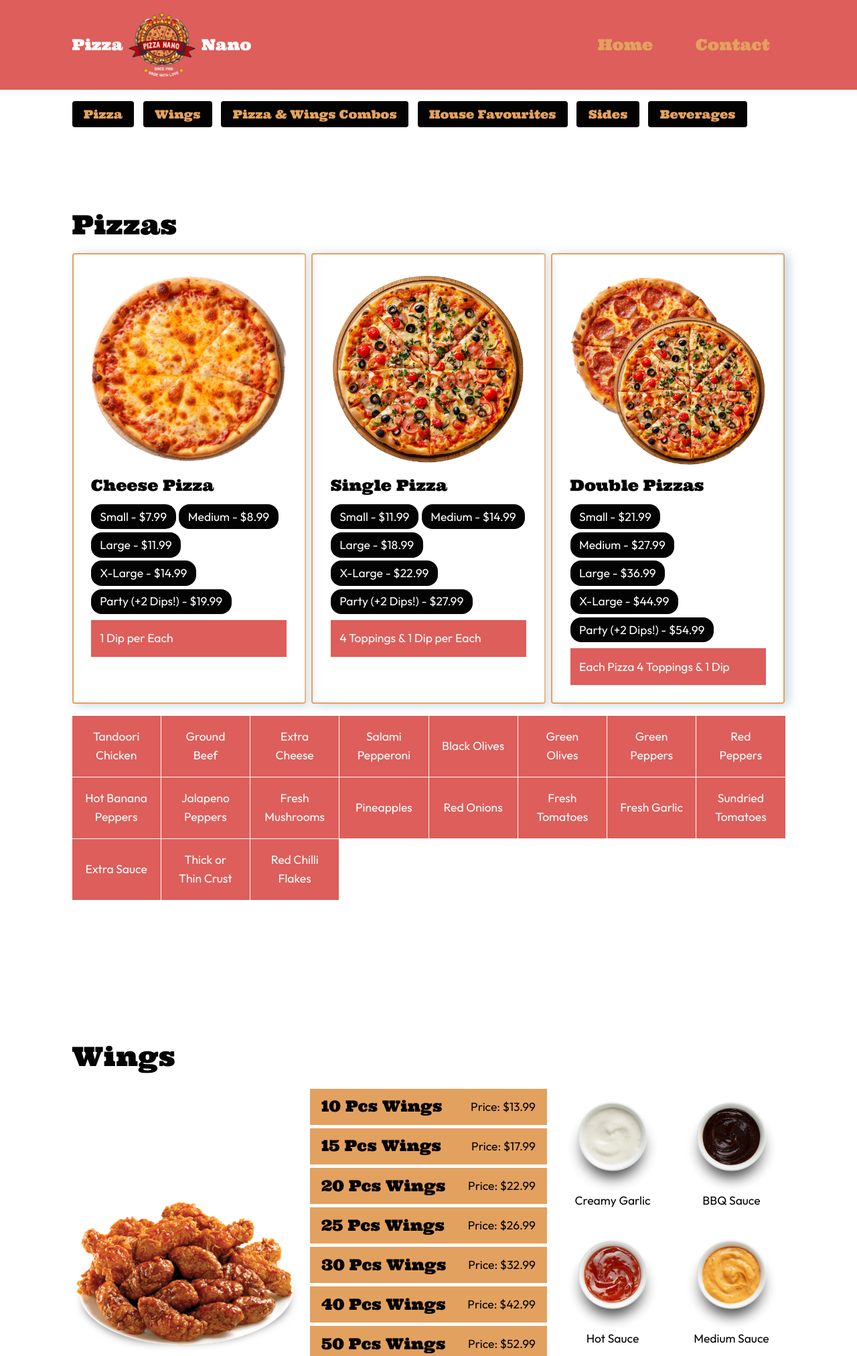
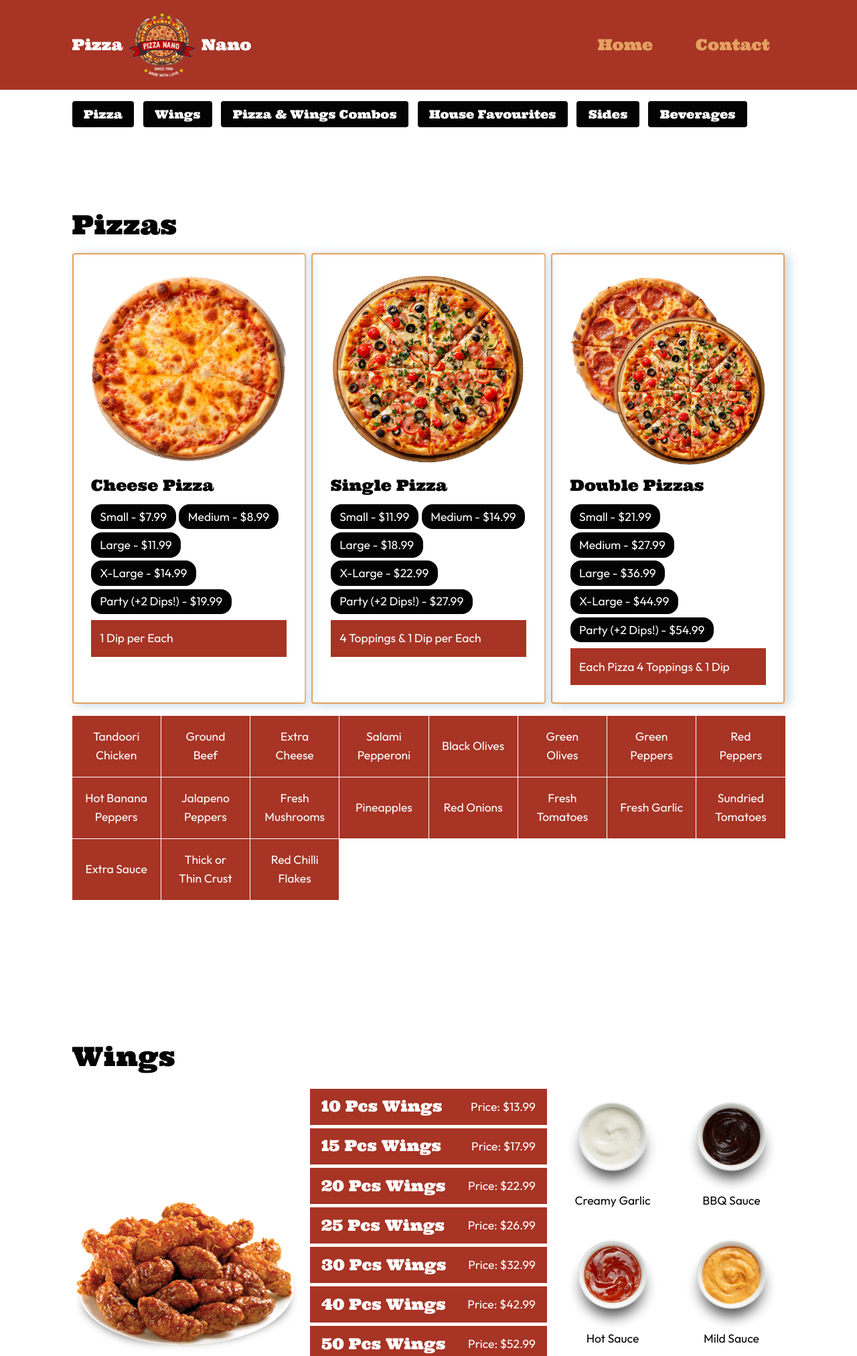
Before and after one commit to beejsbj/pizza-nano, a PHP site: page /menu.html in a window 1280 px wide. Shown: the top 2025 px of the page at 67% size. Run offline with PHP 8.4, Linux system fonts and the light colour scheme.

Commit message:
fix colors

```diff
--- a/menu.html
+++ b/menu.html
@@ -378,9 +378,9 @@
 					</li>
 									<li>
 						<picture>
-							<img src="images/menu/medium.png" alt="Medium Sauce">
+							<img src="images/menu/medium.png" alt="Mild Sauce">
 						</picture>
-						<p>Medium Sauce</p>
+						<p>Mild Sauce</p>
 					</li>
 									<li>
 						<picture>
@@ -452,10 +452,9 @@
 
 					<ul class="options">
 													<li>Wrap - $7.99</li>
-													<li>2 for - $13.99</li>
-													<li>Dinner - $12.99</li>
+													<li>2 wraps for - $13.99</li>
+													<li>Dinner: w/ Rice or Fries - $12.99</li>
 											</ul>
-											<p class="description">Comes with either Rice or Fries</p>
 									</li>
 							<li class="item-card">
 					<picture>
--- a/modules/menu-page/menu-page.css
+++ b/modules/menu-page/menu-page.css
@@ -18,7 +18,7 @@
       font-size: var(--font-size-0);
       background-color: var(--black);
       border-radius: var(--corners);
-
+      color: var(--white);
       &:hover{
         background-color: var(--accent);
       }
@@ -119,7 +119,8 @@
           align-items: center;
           justify-content: space-between;
           gap: var(--space-xs);
-          background-color: var(--color);
+          color: var(--white);
+          background-color: var(--highlight);
           padding: var(--space-2xs) var(--space-s);
           white-space: nowrap;
         }
--- a/styles/colors.css
+++ b/styles/colors.css
@@ -25,7 +25,7 @@ html {
 
   /* Highlight */
 
-  --highlight: hsla(2, 66%, 61%, 1);
+  --highlight: hsla(7, 64%, 40%, 1.00);
   /*  Accent */
 
   --accent: hsla(81, 53%, 25%, 1);
```
Also changed, not shown: modules/menu-page/menu-page.php (+3 -4 lines).
